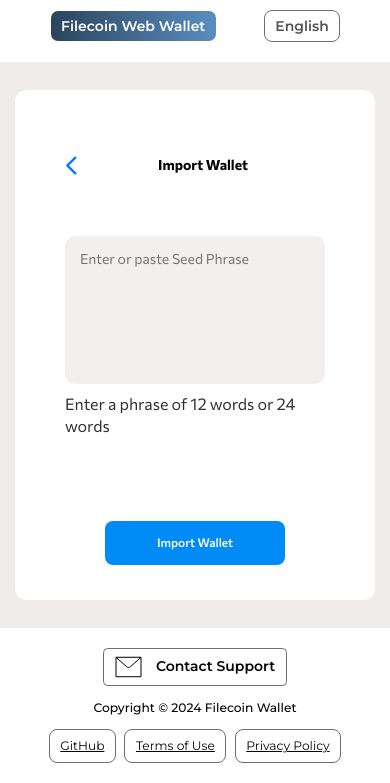
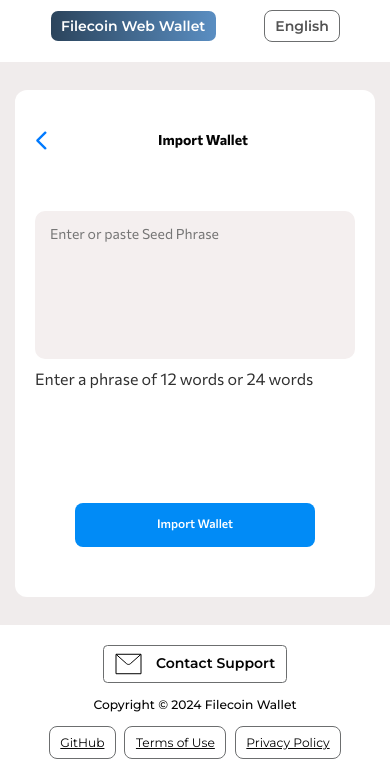
Before and after one commit to denysdz/filecoin, a plain HTML site: page wallet.html in a window 390 px wide. Both pictures are taken after a click on the element "Authentication by mnemonic". Shown: the part 65-848 px from the top of the page. Drawn offline with nearby package versions, Linux system fonts and the light colour scheme; a web font is replaced by a local one.

Commit message:
first commit

```diff
--- a/assets/styles/style.css
+++ b/assets/styles/style.css
@@ -413,9 +413,10 @@ button:not(:disabled) {
   width: calc(100% - 30px);
   max-width: 530px;
   border-radius: 12px;
-  padding: 25px 50px;
+  padding: 40px 50px;
+}
 
-}
+
 
 .jus-beet {
   height: 100%;
@@ -437,8 +438,11 @@ button:not(:disabled) {
   font-weight: 300;
   color: #303030;
 }
+.chevron{
+  padding-bottom: 40px;
+}
 
-.coin-wrap img {
+#coinLog img {
   width: 128px;
   margin: 40px 0;
 }
@@ -499,6 +503,9 @@ button:not(:disabled) {
   .coin-bottom p {
     font-size: 14px;
     padding: 0 10px;
+  }
+  .coin-wrap{
+    padding: 40px 20px;
   }
 }
 
```
